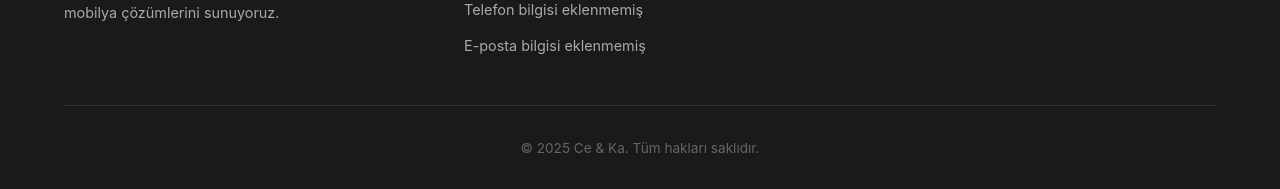
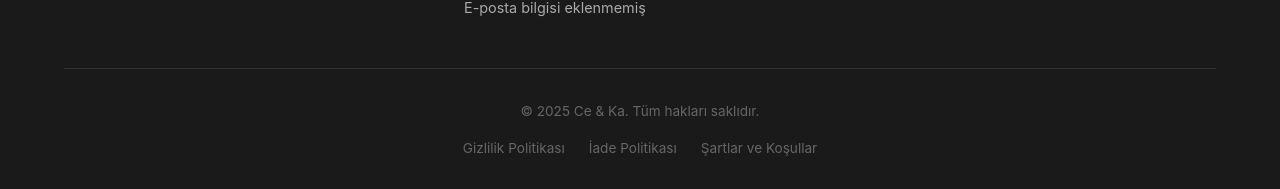
Before and after one commit to mudh185u-png/ce-ka-website, a React (Vite) app: page /product/1 in a window 1280 px wide. Shown: the part 608-797 px from the top of the page. Built offline with nearby package versions, Linux system fonts and the light colour scheme; no server answers; the database is empty.

Commit message:
إضافة الصفحات القانونية وإصلاح أخطاء التوجيه

```diff
--- a/src/App.tsx
+++ b/src/App.tsx
@@ -19,6 +19,9 @@ import ProductManager from './pages/admin/ProductManager';
 import OrdersManager from './pages/admin/OrdersManager';
 import Settings from './pages/admin/Settings';
 import AdminLayout from './pages/admin/AdminLayout';
+import PrivacyPolicy from './pages/PrivacyPolicy';
+import RefundPolicy from './pages/RefundPolicy';
+import Terms from './pages/Terms';
 import { useProducts } from './context/ProductContext';
 
 // Protected Route Component
@@ -85,6 +88,11 @@ function App() {
         </div>
       } />
 
+      {/* Legal Routes */}
+      <Route path="/privacy" element={<PrivacyPolicy />} />
+      <Route path="/refund" element={<RefundPolicy />} />
+      <Route path="/terms" element={<Terms />} />
+
       {/* Admin Login */}
       <Route path="/admin/login" element={<Login />} />
 
--- a/src/components/Footer.tsx
+++ b/src/components/Footer.tsx
@@ -119,9 +119,17 @@ const Footer: React.FC = () => {
                 borderTop: '1px solid #333',
                 textAlign: 'center',
                 fontSize: '0.85rem',
-                color: '#666'
+                color: '#666',
+                display: 'flex',
+                flexDirection: 'column',
+                gap: '1rem'
             }}>
-                &copy; {year} {contact.copyright || 'Ce & Ka. Tüm hakları saklıdır.'}
+                <div>&copy; {year} {contact.copyright || 'Ce & Ka. Tüm hakları saklıdır.'}</div>
+                <div style={{ display: 'flex', justifyContent: 'center', gap: '1.5rem', flexWrap: 'wrap' }}>
+                    <a href="/privacy" style={{ color: 'inherit', textDecoration: 'none' }} onMouseEnter={(e) => e.currentTarget.style.color = '#fff'} onMouseLeave={(e) => e.currentTarget.style.color = 'inherit'}>{t('policies.privacy.title')}</a>
+                    <a href="/refund" style={{ color: 'inherit', textDecoration: 'none' }} onMouseEnter={(e) => e.currentTarget.style.color = '#fff'} onMouseLeave={(e) => e.currentTarget.style.color = 'inherit'}>{t('policies.refund.title')}</a>
+                    <a href="/terms" style={{ color: 'inherit', textDecoration: 'none' }} onMouseEnter={(e) => e.currentTarget.style.color = '#fff'} onMouseLeave={(e) => e.currentTarget.style.color = 'inherit'}>{t('policies.terms.title')}</a>
+                </div>
             </div>
         </footer>
     );
--- /dev/null
+++ b/src/components/LegalLayout.tsx
@@ -0,0 +1,50 @@
+import React, { useEffect } from 'react';
+import Header from './Header';
+import Footer from './Footer';
+
+interface LegalLayoutProps {
+    title: string;
+    children: React.ReactNode;
+}
+
+const LegalLayout: React.FC<LegalLayoutProps> = ({ title, children }) => {
+    useEffect(() => {
+        window.scrollTo(0, 0);
+    }, []);
+
+    return (
+        <div style={{ display: 'flex', flexDirection: 'column', minHeight: '100vh' }}>
+            <Header />
+            <main style={{ flex: 1, backgroundColor: '#f9fafb', padding: '4rem 1rem' }}>
+                <div style={{
+                    maxWidth: '800px',
+                    margin: '0 auto',
+                    backgroundColor: '#fff',
+                    padding: '3rem',
+                    borderRadius: '12px',
+                    boxShadow: '0 4px 6px rgba(0,0,0,0.05)'
+                }}>
+                    <h1 style={{
+                        fontSize: '2.5rem',
+                        marginBottom: '2rem',
+                        fontFamily: "'Playfair Display', serif",
+                        color: '#111',
+                        textAlign: 'center'
+                    }}>
+                        {title}
+                    </h1>
+                    <div style={{
+                        lineHeight: '1.8',
+                        color: '#4b5563',
+                        fontSize: '1.1rem'
+                    }}>
+                        {children}
+                    </div>
+                </div>
+            </main>
+            <Footer />
+        </div>
+    );
+};
+
+export default LegalLayout;
--- a/src/locales/ar.json
+++ b/src/locales/ar.json
@@ -114,5 +114,19 @@
         "terms": "بتأكيد الطلب، فإنك توافق على شروط عقد البيع.",
         "success": "تم إنشاء طلبك بنجاح",
         "error": "فشل في إنشاء الطلب"
+    },
+    "policies": {
+        "privacy": {
+            "title": "سياسة الخصوصية",
+            "desc": "نحن نقدر خصوصيتك ونلتزم بحماية بياناتك الشخصية ومعلوماتك بكل أمان."
+        },
+        "refund": {
+            "title": "سياسة الاسترجاع",
+            "desc": "يمكنك استرجاع أو استبدال المنتجات خلال 14 يوماً من تاريخ الاستلام بشرط أن تكون في حالتها الأصلية."
+        },
+        "terms": {
+            "title": "الشروط والأحكام",
+            "desc": "باستخدامك لموقعنا، فإنك توافق على الشروط والأحكام الخاصة بنا وعقد البيع."
+        }
     }
 }
--- a/src/locales/en.json
+++ b/src/locales/en.json
@@ -114,5 +114,19 @@
         "terms": "By confirming the order, you agree to the sales agreement.",
         "success": "Your order has been created successfully",
         "error": "An error occurred while creating order"
+    },
+    "policies": {
+        "privacy": {
+            "title": "Privacy Policy",
+            "desc": "We value your privacy and are committed to protecting your personal data."
+        },
+        "refund": {
+            "title": "Refund Policy",
+            "desc": "You can return products within 14 days of delivery in their original condition."
+        },
+        "terms": {
+            "title": "Terms and Conditions",
+            "desc": "By using our site, you agree to our terms and conditions."
+        }
     }
 }
--- a/src/locales/tr.json
+++ b/src/locales/tr.json
@@ -120,5 +120,19 @@
         "terms": "Siparişi onaylayarak satış sözleşmesini kabul etmiş sayılırsınız.",
         "success": "Siparişiniz başarıyla oluşturuldu",
         "error": "Sipariş oluşturulurken hata oluştu"
+    },
+    "policies": {
+        "privacy": {
+            "title": "Gizlilik Politikası",
+            "desc": "Gizliliğinize değer veriyoruz ve kişisel verilerinizi korumayı taahhüt ediyoruz."
+        },
+        "refund": {
+            "title": "İade Politikası",
+            "desc": "Ürünleri teslim tarihten itibaren 14 gün içinde orijinal durumunda iade edebilirsiniz."
+        },
+        "terms": {
+            "title": "Şartlar ve Koşullar",
+            "desc": "Sitemizi kullanarak şartlarımızı ve koşullarımızı kabul etmiş olursunuz."
+        }
     }
 }
--- /dev/null
+++ b/src/pages/PrivacyPolicy.tsx
@@ -0,0 +1,23 @@
+import React from 'react';
+import { useTranslation } from 'react-i18next';
+import LegalLayout from '../components/LegalLayout';
+
+const PrivacyPolicy: React.FC = () => {
+    const { t } = useTranslation();
+
+    return (
+        <LegalLayout title={t('policies.privacy.title')}>
+            <p>{t('policies.privacy.desc')}</p>
+            <section style={{ marginTop: '2rem' }}>
+                <h3>1. Veri Toplama</h3>
+                <p>Web sitemizi ziyaret ettiğinizde veya sipariş verdiğinizde adınız, e-posta adresiniz ve iletişim bilgileriniz gibi verileri topluyoruz.</p>
+            </section>
+            <section style={{ marginTop: '2rem' }}>
+                <h3>2. Veri Kullanımı</h3>
+                <p>Topladığımız veriler siparişlerinizi yönetmek, sizinle iletişim kurmak ve hizmetlerimizi geliştirmek için kullanılır.</p>
+            </section>
+        </LegalLayout>
+    );
+};
+
+export default PrivacyPolicy;
--- /dev/null
+++ b/src/pages/RefundPolicy.tsx
@@ -0,0 +1,23 @@
+import React from 'react';
+import { useTranslation } from 'react-i18next';
+import LegalLayout from '../components/LegalLayout';
+
+const RefundPolicy: React.FC = () => {
+    const { t } = useTranslation();
+
+    return (
+        <LegalLayout title={t('policies.refund.title')}>
+            <p>{t('policies.refund.desc')}</p>
+            <section style={{ marginTop: '2rem' }}>
+                <h3>1. İade Koşulları</h3>
+                <p>Ürünlerin iade edilebilmesi için hasar görmemiş ve orijinal ambalajında olması gerekmektedir.</p>
+            </section>
+            <section style={{ marginTop: '2rem' }}>
+                <h3>2. Süreç</h3>
+                <p>İade talebinizi info@ceka.com.tr adresine ileterek süreci başlatabilirsiniz. Onaylanan iadeler 7 iş günü içinde hesabınıza aktarılır.</p>
+            </section>
+        </LegalLayout>
+    );
+};
+
+export default RefundPolicy;
--- /dev/null
+++ b/src/pages/Terms.tsx
@@ -0,0 +1,23 @@
+import React from 'react';
+import { useTranslation } from 'react-i18next';
+import LegalLayout from '../components/LegalLayout';
+
+const Terms: React.FC = () => {
+    const { t } = useTranslation();
+
+    return (
+        <LegalLayout title={t('policies.terms.title')}>
+            <p>{t('policies.terms.desc')}</p>
+            <section style={{ marginTop: '2rem' }}>
+                <h3>1. Hizmet Koşulları</h3>
+                <p>Müşterilerimiz, web sitemizi kullanarak yasal yaş sınırında olduklarını ve verdikleri bilgilerin doğruluğunu taahhüt ederler.</p>
+            </section>
+            <section style={{ marginTop: '2rem' }}>
+                <h3>2. Fikri Mülkiyet</h3>
+                <p>Bu sitedeki tüm içerikler Ce & Ka markasına aittir ve izinsiz kopyalanamaz.</p>
+            </section>
+        </LegalLayout>
+    );
+};
+
+export default Terms;
```
